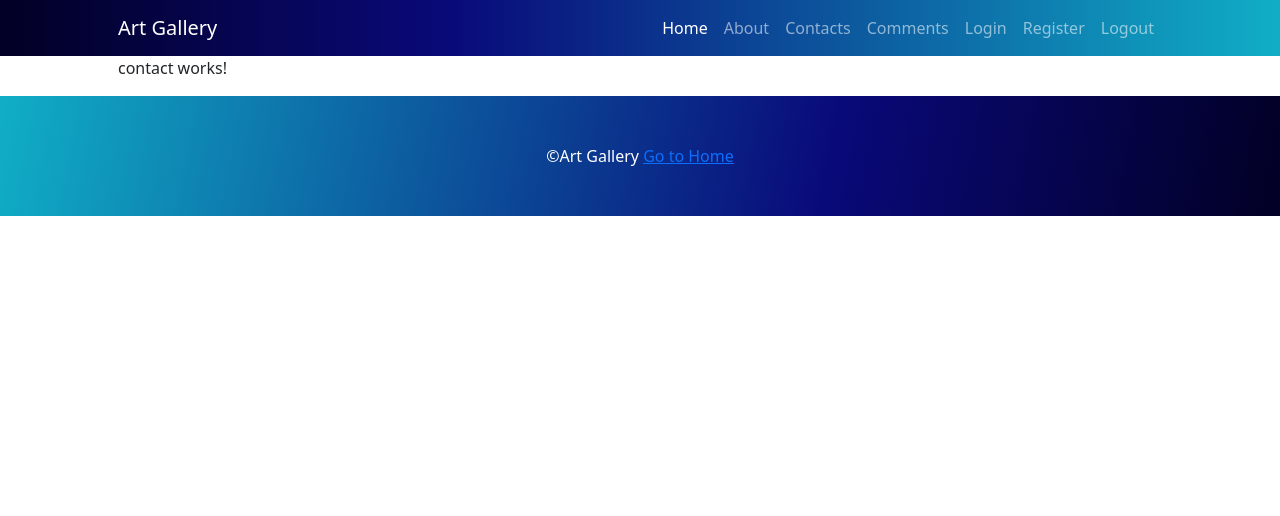
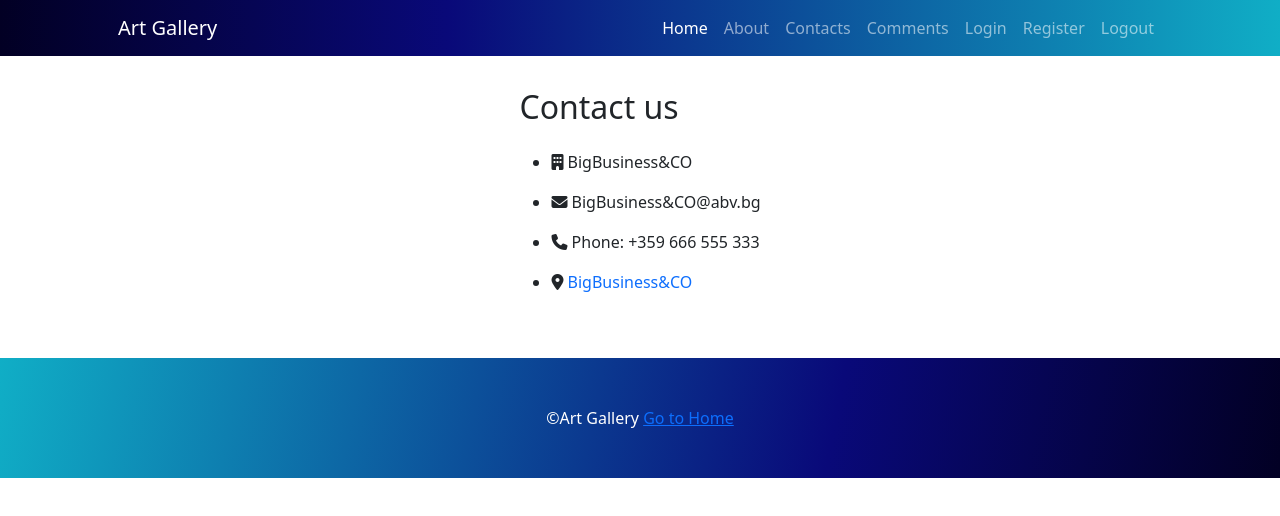
Before and after one commit to Deyan9469/Angular-Project, an Angular app in the folder project/: page /contacts in a window 1280 px wide. Shown: the top 516 px of the page. Built offline with nearby package versions, Linux system fonts and the light colour scheme.

Commit message:
adding static contacts page with font-awesome icons

```diff
--- a/project/angular.json
+++ b/project/angular.json
@@ -25,6 +25,7 @@
               "src/assets"
             ],
             "styles": [
+              "node_modules/@fortawesome/fontawesome-free/css/all.min.css",
               "src/styles.css"
             ],
             "scripts": []
--- a/project/package.json
+++ b/project/package.json
@@ -18,6 +18,8 @@
     "@angular/platform-browser": "^16.2.0",
     "@angular/platform-browser-dynamic": "^16.2.0",
     "@angular/router": "^16.2.0",
+    "@fortawesome/fontawesome-free": "^6.5.1",
+    "font-awesome": "^4.7.0",
     "rxjs": "~7.8.0",
     "tslib": "^2.3.0",
     "zone.js": "~0.13.0"
--- a/project/src/app/static/contact/contact.component.css
+++ b/project/src/app/static/contact/contact.component.css
@@ -0,0 +1,15 @@
+.contactsPage{
+    display: flex;
+    flex-direction: column;
+    flex-wrap: wrap;
+    align-content: center;
+    padding: 1em;
+    margin: 1em;
+}
+
+li{
+    margin: 1em 0;
+}
+a{
+    text-decoration: none;
+}
--- a/project/src/app/static/contact/contact.component.html
+++ b/project/src/app/static/contact/contact.component.html
@@ -1 +1,12 @@
-<p>contact works!</p>
+<section class="contactsPage">
+
+    <h2> Contact us </h2>
+
+    <ul>
+        <li><i class="fa-solid fa-building"></i> BigBusiness&CO</li>
+        <li><i class="fa-solid fa-envelope"></i> BigBusiness&CO&#64;abv.bg</li>
+        <li><i class="fa-solid fa-phone"></i> Phone: +359 666 555 333</li>
+        <li><i class="fa-solid fa-location-dot"></i><a href="{{locationUrl}}"> BigBusiness&CO</a></li>
+    </ul>
+
+</section>
--- a/project/src/app/static/contact/contact.component.ts
+++ b/project/src/app/static/contact/contact.component.ts
@@ -1,3 +1,4 @@
+
 import { Component } from '@angular/core';
 
 @Component({
@@ -6,5 +7,6 @@ import { Component } from '@angular/core';
   styleUrls: ['./contact.component.css']
 })
 export class ContactComponent {
+  locationUrl = "https://www.google.com/maps/place/42%C2%B042'03.2%22N+23%C2%B022'23.8%22E/@42.7013827,23.3547691,15z/data=!4m13!1m8!3m7!1s0x40a8fec1c85bf089:0xa01269bf4c10!2z0JHRitC70LPQsNGA0LjRjw!3b1!8m2!3d42.733883!4d25.48583!16zL20vMDE1cWg!3m3!8m2!3d42.700894!4d23.373271?hl=bg&entry=ttu"
 
 }
```
Also changed, not shown: project/src/styles.css, 1 other file (tests, documents, lock files or other folders).
